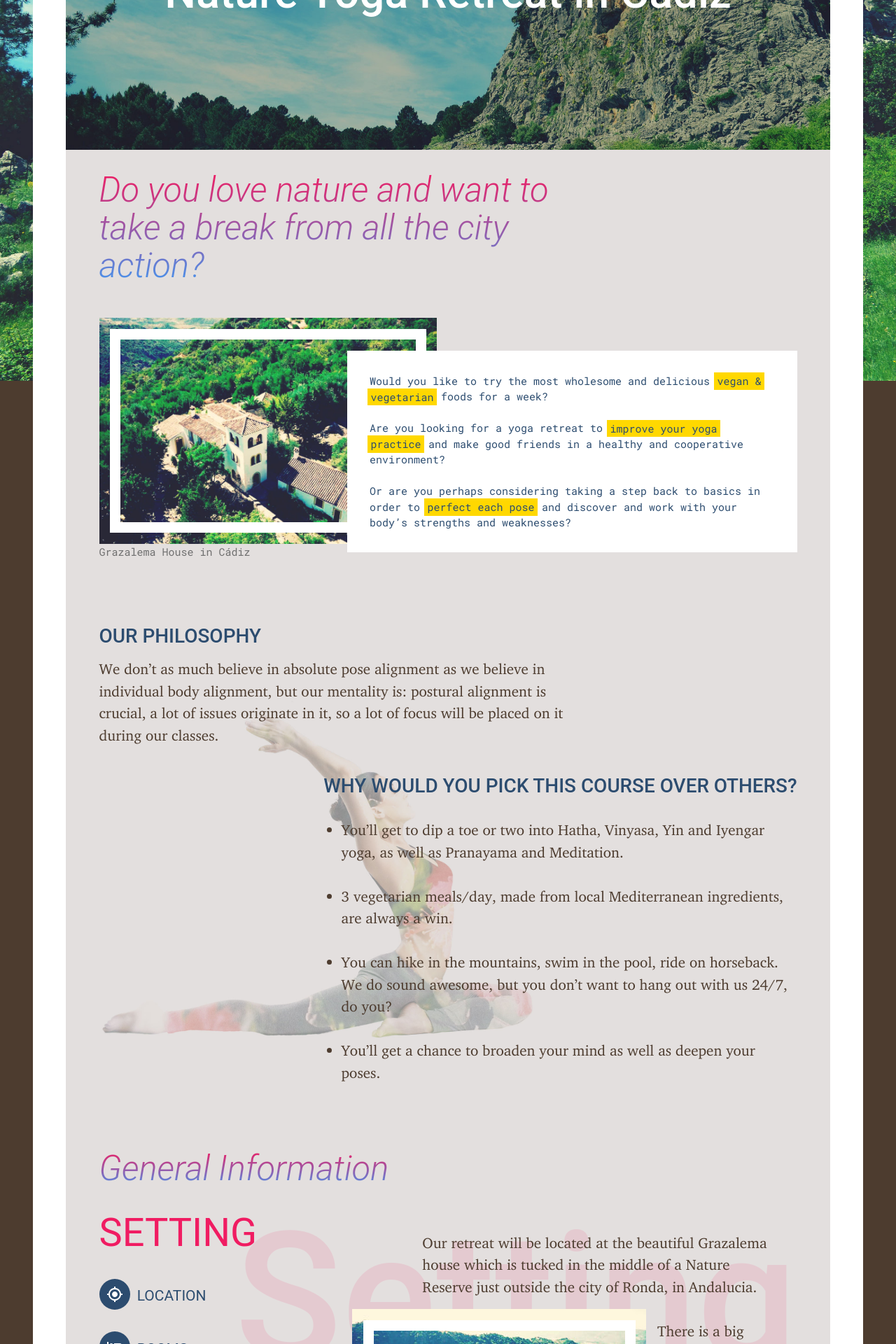
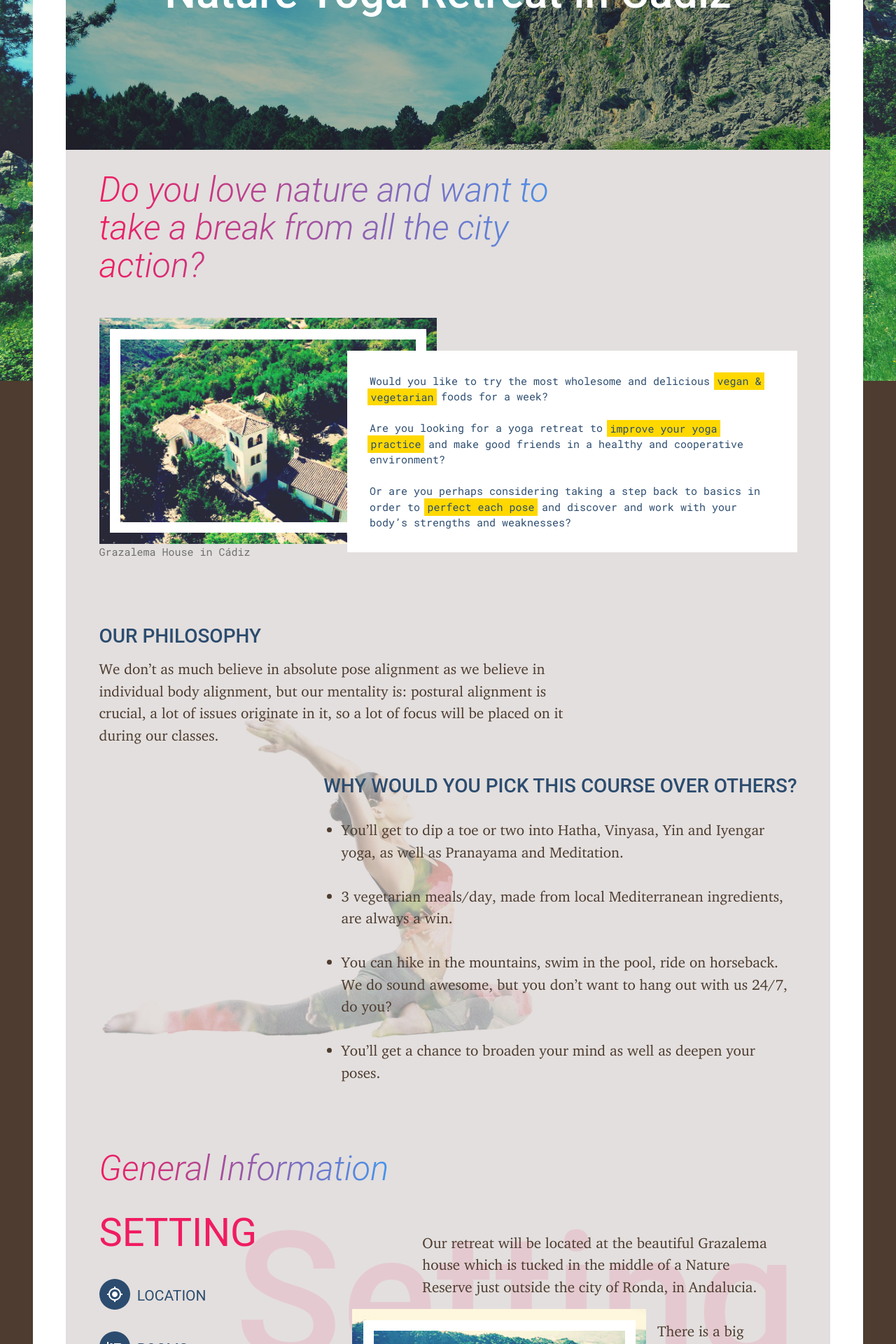
Before and after one commit to ruahvitulv/ruahvitulv.github.io, a Jekyll site: the page built from retreats.html, in a window 1280 px wide. Shown: the part 356-2276 px from the top of the page at 70% size. Built offline with Jekyll 4.4.1, drawn with Linux system fonts in a browser that asks for light colours; nearby versions of some CDN libraries.

Commit message:
fix typography

```diff
--- a/_sass/base/typography.scss
+++ b/_sass/base/typography.scss
@@ -29,8 +29,8 @@ h2,
 	font-style: italic;
 	text-align: left;
 	color: $pink;
-    background: -webkit-gradient(linear, left top, left bottom, color-stop(0%, $pink), color-stop(100%, $blue-90)); /* Chrome,Safari4+ */
-    background: -webkit-linear-gradient(top, $pink 0%, $blue-90 100%); /* Chrome10+,Safari5.1+ */
+    background: -webkit-gradient(linear, left top, right bottom, color-stop(0%, $pink), color-stop(100%, $blue-90)); /* Chrome,Safari4+ */
+    background: -webkit-linear-gradient(left, $pink 0%, $blue-90 100%); /* Chrome10+,Safari5.1+ */
 	-webkit-background-clip: text;
 	-webkit-text-fill-color: transparent;
 	clear: both;
```
Also changed, not shown: 1 other file.
